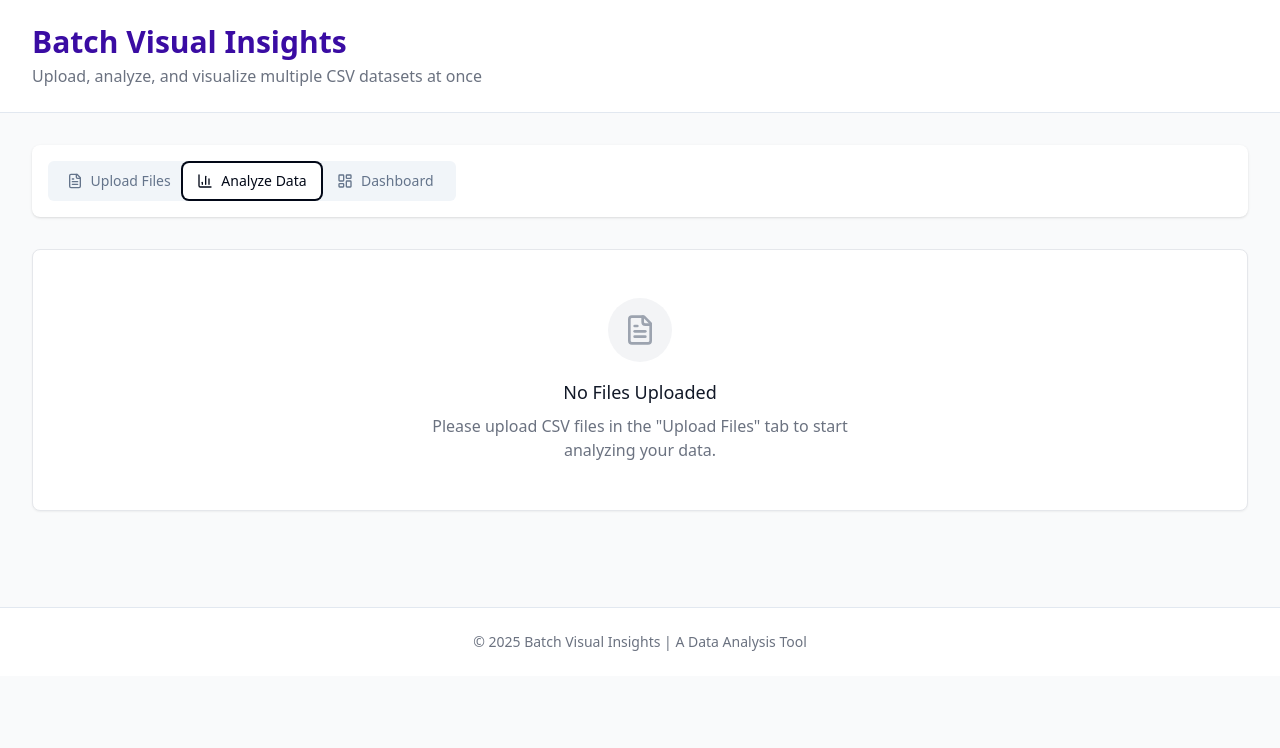
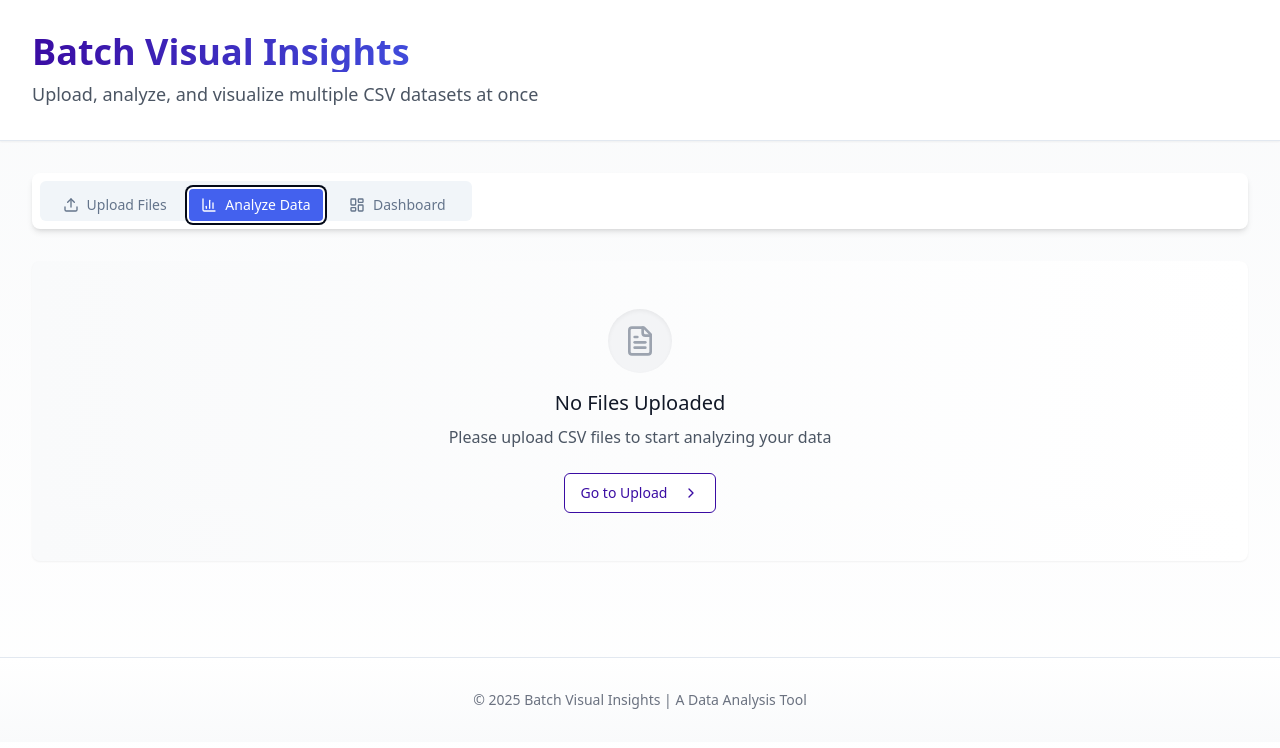
Before and after one commit to shanky2010/batch-visual-insights, a React (Vite) app: page / in a window 1280 px wide. Both pictures are taken after a click on the tab "Analyze Data". Shown: the top 748 px of the page. Built offline with nearby package versions, Linux system fonts and the light colour scheme.

Commit message:
Refactor: Improve UI and user flow
This commit refactors the UI and improves the user interaction flow.

```diff
--- a/src/pages/Index.tsx
+++ b/src/pages/Index.tsx
@@ -1,25 +1,44 @@
-import React, { useState } from 'react';
+
+import React, { useState, useEffect } from 'react';
 import { Tabs, TabsContent, TabsList, TabsTrigger } from "@/components/ui/tabs";
 import { DataFile } from '@/utils/dataUtils';
 import FileUpload from '@/components/FileUpload';
 import DataAnalysis from '@/components/DataAnalysis';
-import { BarChart3, FileText, LayoutDashboard } from 'lucide-react';
+import { BarChart3, FileText, LayoutDashboard, Upload, ChevronRight } from 'lucide-react';
+import { Card, CardContent } from "@/components/ui/card";
+import { Button } from "@/components/ui/button";
+import { useToast } from "@/hooks/use-toast";
 
 const Index = () => {
   const [files, setFiles] = useState<DataFile[]>([]);
+  const [activeTab, setActiveTab] = useState('upload');
+  const { toast } = useToast();
 
   const handleFilesProcessed = (processedFiles: DataFile[]) => {
     setFiles(processedFiles);
+    toast({
+      title: "Files Processed Successfully",
+      description: `${processedFiles.length} file${processedFiles.length !== 1 ? 's' : ''} ready for analysis`,
+    });
+    // Automatically switch to analyze tab after successful upload
+    setActiveTab('analyze');
   };
 
+  // Smooth scroll to top when changing tabs
+  useEffect(() => {
+    window.scrollTo({ top: 0, behavior: 'smooth' });
+  }, [activeTab]);
+
   return (
-    <div className="min-h-screen bg-gray-50">
-      <header className="bg-white border-b">
-        <div className="container mx-auto py-6 px-4 sm:px-6 lg:px-8">
-          <div className="flex flex-col md:flex-row justify-between items-start md:items-center">
+    <div className="min-h-screen bg-gradient-to-b from-gray-50 to-white">
+      <header className="bg-white border-b shadow-sm">
+        <div className="container mx-auto py-8 px-4 sm:px-6 lg:px-8">
+          <div className="flex flex-col md:flex-row justify-between items-start md:items-center space-y-4 md:space-y-0">
             <div>
-              <h1 className="text-3xl font-bold text-data-purple">Batch Visual Insights</h1>
-              <p className="mt-1 text-gray-500">
+              <h1 className="text-4xl font-bold bg-gradient-to-r from-data-purple to-data-blue bg-clip-text text-transparent">
+                Batch Visual Insights
+              </h1>
+              <p className="mt-2 text-gray-600 text-lg">
                 Upload, analyze, and visualize multiple CSV datasets at once
               </p>
             </div>
@@ -28,87 +47,124 @@ const Index = () => {
       </header>
 
       <main className="container mx-auto py-8 px-4 sm:px-6 lg:px-8">
-        <Tabs defaultValue="upload" className="space-y-8">
-          <div className="bg-white rounded-lg shadow p-4">
-            <TabsList className="grid w-full grid-cols-2 md:grid-cols-3 lg:w-auto lg:inline-grid">
-              <TabsTrigger value="upload" className="flex items-center space-x-2">
-                <FileText className="h-4 w-4" />
+        <Tabs value={activeTab} onValueChange={setActiveTab} className="space-y-8">
+          <Card className="border-none shadow-md">
+            <CardContent className="p-2">
+              <TabsList className="grid w-full grid-cols-2 md:grid-cols-3 lg:w-auto lg:inline-grid gap-2 p-2">
+                <TabsTrigger
+                  value="upload"
+                  className="flex items-center space-x-2 data-[state=active]:bg-data-purple data-[state=active]:text-white"
+                >
+                  <Upload className="h-4 w-4" />
                   <span>Upload Files</span>
                 </TabsTrigger>
-              <TabsTrigger value="analyze" className="flex items-center space-x-2">
+                <TabsTrigger
+                  value="analyze"
+                  className="flex items-center space-x-2 data-[state=active]:bg-data-blue data-[state=active]:text-white"
+                >
                   <BarChart3 className="h-4 w-4" />
                   <span>Analyze Data</span>
                 </TabsTrigger>
-              <TabsTrigger value="dashboard" className="flex items-center space-x-2">
+                <TabsTrigger
+                  value="dashboard"
+                  className="flex items-center space-x-2 data-[state=active]:bg-data-violet data-[state=active]:text-white"
+                >
                   <LayoutDashboard className="h-4 w-4" />
                   <span>Dashboard</span>
                 </TabsTrigger>
               </TabsList>
-          </div>
+            </CardContent>
+          </Card>
 
           <TabsContent value="upload" className="space-y-8">
+            <div className="grid gap-8">
               <FileUpload onFilesProcessed={handleFilesProcessed} />
 
               {files.length > 0 && (
-              <div className="bg-blue-50 border border-blue-200 rounded-lg p-4 flex items-start">
-                <div className="bg-blue-100 rounded-full p-2 mr-4">
-                  <FileText className="h-5 w-5 text-blue-600" />
+                <Card className="bg-gradient-to-r from-blue-50 to-purple-50 border-none shadow-sm">
+                  <CardContent className="p-6">
+                    <div className="flex items-start space-x-4">
+                      <div className="bg-white rounded-full p-2 shadow-sm">
+                        <FileText className="h-6 w-6 text-data-blue" />
                       </div>
-                <div>
-                  <h3 className="font-medium text-blue-900">Files Ready for Analysis</h3>
-                  <p className="text-blue-700 text-sm mt-1">
-                    {files.length} file{files.length !== 1 ? 's' : ''} uploaded successfully.
-                    Go to the "Analyze Data" tab to start analyzing your data.
+                      <div className="flex-1">
+                        <h3 className="text-lg font-medium text-gray-900">Files Ready for Analysis</h3>
+                        <p className="text-gray-600 mt-1">
+                          {files.length} file{files.length !== 1 ? 's' : ''} uploaded successfully
                         </p>
+                        <Button
+                          onClick={() => setActiveTab('analyze')}
+                          className="mt-4 bg-data-blue hover:bg-data-blue/90"
+                        >
+                          Start Analysis
+                          <ChevronRight className="h-4 w-4 ml-2" />
+                        </Button>
                       </div>
                     </div>
+                  </CardContent>
+                </Card>
               )}
+            </div>
           </TabsContent>
 
           <TabsContent value="analyze" className="space-y-8">
             {files.length > 0 ? (
               <DataAnalysis files={files} />
             ) : (
-              <div className="bg-white rounded-lg shadow-sm border border-gray-200 p-12 text-center">
-                <div className="w-16 h-16 bg-gray-100 rounded-full flex items-center justify-center mx-auto mb-4">
+              <Card className="border-none shadow-sm bg-gradient-to-r from-gray-50 to-white">
+                <CardContent className="p-12 text-center">
+                  <div className="w-16 h-16 bg-gray-100 rounded-full flex items-center justify-center mx-auto mb-4 shadow-inner">
                     <FileText className="h-8 w-8 text-gray-400" aria-hidden="true" />
                   </div>
-                <h3 className="text-lg font-medium text-gray-900 mb-2">No Files Uploaded</h3>
-                <p className="text-gray-500 max-w-md mx-auto">
-                  Please upload CSV files in the "Upload Files" tab to start analyzing your data.
+                  <h3 className="text-xl font-medium text-gray-900 mb-2">No Files Uploaded</h3>
+                  <p className="text-gray-600 max-w-md mx-auto mb-6">
+                    Please upload CSV files to start analyzing your data
                   </p>
-              </div>
+                  <Button
+                    onClick={() => setActiveTab('upload')}
+                    variant="outline"
+                    className="border-data-purple text-data-purple hover:bg-data-purple hover:text-white"
+                  >
+                    Go to Upload
+                    <ChevronRight className="h-4 w-4 ml-2" />
+                  </Button>
+                </CardContent>
+              </Card>
             )}
           </TabsContent>
 
           <TabsContent value="dashboard" className="space-y-8">
             {files.length > 0 ? (
               <div className="grid grid-cols-1 lg:grid-cols-2 gap-6">
-                <div className="bg-white rounded-lg shadow-sm border border-gray-200 p-6">
-                  <h2 className="text-xl font-semibold mb-4">Dataset Overview</h2>
+                <Card className="border-none shadow-md hover:shadow-lg transition-shadow duration-200">
+                  <CardContent className="p-6">
+                    <h2 className="text-xl font-semibold mb-4 text-gray-900">Dataset Overview</h2>
                     <div className="space-y-4">
                       {files.map((file) => (
-                      <div key={file.id} className="flex items-start space-x-4 p-3 bg-gray-50 rounded-md">
+                        <div
+                          key={file.id}
+                          className="flex items-start space-x-4 p-4 bg-gradient-to-r from-gray-50 to-white rounded-lg hover:shadow-sm transition-all duration-200"
+                        >
                           <FileText className="h-5 w-5 text-data-blue mt-1" />
                           <div>
-                          <h3 className="font-medium">{file.name}</h3>
-                          <p className="text-sm text-gray-500">
+                            <h3 className="font-medium text-gray-900">{file.name}</h3>
+                            <p className="text-sm text-gray-600">
                               {file.data.length} rows × {file.headers.length} columns
                             </p>
                             {file.headers.length > 0 && (
                               <div className="mt-2">
                                 <span className="text-xs text-gray-500">Columns: </span>
-                              <div className="flex flex-wrap gap-1 mt-1">
+                                <div className="flex flex-wrap gap-2 mt-1">
                                   {file.headers.slice(0, 5).map((header, index) => (
                                     <span
                                       key={index}
-                                    className="inline-block bg-gray-200 rounded px-2 py-1 text-xs"
+                                      className="inline-block bg-white shadow-sm rounded-full px-3 py-1 text-xs text-gray-600"
                                     >
                                       {header}
                                     </span>
                                   ))}
                                   {file.headers.length > 5 && (
-                                  <span className="inline-block bg-gray-200 rounded px-2 py-1 text-xs">
+                                    <span className="inline-block bg-data-blue/10 text-data-blue rounded-full px-3 py-1 text-xs">
                                       +{file.headers.length - 5} more
                                     </span>
                                   )}
@@ -119,51 +175,64 @@ const Index = () => {
                         </div>
                       ))}
                     </div>
-                </div>
+                  </CardContent>
+                </Card>
 
-                <div className="bg-white rounded-lg shadow-sm border border-gray-200 p-6">
-                  <h2 className="text-xl font-semibold mb-4">Quick Tips</h2>
-                  <ul className="space-y-3">
+                <Card className="border-none shadow-md hover:shadow-lg transition-shadow duration-200">
+                  <CardContent className="p-6">
+                    <h2 className="text-xl font-semibold mb-4 text-gray-900">Quick Tips</h2>
+                    <ul className="space-y-4">
                       <li className="flex items-start">
-                      <span className="inline-flex items-center justify-center h-6 w-6 rounded-full bg-blue-100 text-blue-600 text-sm font-medium mr-3">1</span>
-                      <p className="text-gray-600">Select columns from the dropdown in the "Analyze Data" tab</p>
+                        <span className="inline-flex items-center justify-center h-6 w-6 rounded-full bg-data-blue/10 text-data-blue text-sm font-medium mr-3">1</span>
+                        <p className="text-gray-700">Select columns from the dropdown in the "Analyze Data" tab</p>
                       </li>
                       <li className="flex items-start">
-                      <span className="inline-flex items-center justify-center h-6 w-6 rounded-full bg-blue-100 text-blue-600 text-sm font-medium mr-3">2</span>
-                      <p className="text-gray-600">Click "Analyze Data" to generate statistics and basic visualizations</p>
+                        <span className="inline-flex items-center justify-center h-6 w-6 rounded-full bg-data-purple/10 text-data-purple text-sm font-medium mr-3">2</span>
+                        <p className="text-gray-700">Click "Analyze Data" to generate statistics and visualizations</p>
                       </li>
                       <li className="flex items-start">
-                      <span className="inline-flex items-center justify-center h-6 w-6 rounded-full bg-blue-100 text-blue-600 text-sm font-medium mr-3">3</span>
-                      <p className="text-gray-600">Explore different chart types (bar charts, pie charts, histograms)</p>
+                        <span className="inline-flex items-center justify-center h-6 w-6 rounded-full bg-data-violet/10 text-data-violet text-sm font-medium mr-3">3</span>
+                        <p className="text-gray-700">Explore different chart types (bar charts, pie charts, histograms)</p>
                       </li>
                       <li className="flex items-start">
-                      <span className="inline-flex items-center justify-center h-6 w-6 rounded-full bg-blue-100 text-blue-600 text-sm font-medium mr-3">4</span>
-                      <p className="text-gray-600">For scatter plots, select both X and Y axis columns (must be from the same file)</p>
+                        <span className="inline-flex items-center justify-center h-6 w-6 rounded-full bg-data-pink/10 text-data-pink text-sm font-medium mr-3">4</span>
+                        <p className="text-gray-700">For scatter plots, select both X and Y axis columns (same file)</p>
                       </li>
                       <li className="flex items-start">
-                      <span className="inline-flex items-center justify-center h-6 w-6 rounded-full bg-blue-100 text-blue-600 text-sm font-medium mr-3">5</span>
-                      <p className="text-gray-600">Use the Export button to save your analysis results as JSON</p>
+                        <span className="inline-flex items-center justify-center h-6 w-6 rounded-full bg-data-light-blue/10 text-data-light-blue text-sm font-medium mr-3">5</span>
+                        <p className="text-gray-700">Use the Export button to save your analysis results as JSON</p>
                       </li>
                     </ul>
-                </div>
+                  </CardContent>
+                </Card>
               </div>
             ) : (
-              <div className="bg-white rounded-lg shadow-sm border border-gray-200 p-12 text-center">
-                <div className="w-16 h-16 bg-gray-100 rounded-full flex items-center justify-center mx-auto mb-4">
+              <Card className="border-none shadow-sm bg-gradient-to-r from-gray-50 to-white">
+                <CardContent className="p-12 text-center">
+                  <div className="w-16 h-16 bg-gray-100 rounded-full flex items-center justify-center mx-auto mb-4 shadow-inner">
                     <LayoutDashboard className="h-8 w-8 text-gray-400" aria-hidden="true" />
                   </div>
-                <h3 className="text-lg font-medium text-gray-900 mb-2">No Data Available</h3>
-                <p className="text-gray-500 max-w-md mx-auto">
-                  Upload CSV files to view your data dashboard.
+                  <h3 className="text-xl font-medium text-gray-900 mb-2">No Data Available</h3>
+                  <p className="text-gray-600 max-w-md mx-auto mb-6">
+                    Upload CSV files to view your data dashboard
                   </p>
-              </div>
+                  <Button
+                    onClick={() => setActiveTab('upload')}
+                    variant="outline"
+                    className="border-data-purple text-data-purple hover:bg-data-purple hover:text-white"
+                  >
+                    Go to Upload
+                    <ChevronRight className="h-4 w-4 ml-2" />
+                  </Button>
+                </CardContent>
+              </Card>
             )}
           </TabsContent>
         </Tabs>
       </main>
 
-      <footer className="bg-white border-t mt-16">
-        <div className="container mx-auto py-6 px-4 sm:px-6 lg:px-8">
+      <footer className="mt-16 border-t bg-gradient-to-t from-gray-50 to-white">
+        <div className="container mx-auto py-8 px-4 sm:px-6 lg:px-8">
           <p className="text-center text-gray-500 text-sm">
             © {new Date().getFullYear()} Batch Visual Insights | A Data Analysis Tool
           </p>
```
Lines whose indentation alone changed are shown as unchanged.
